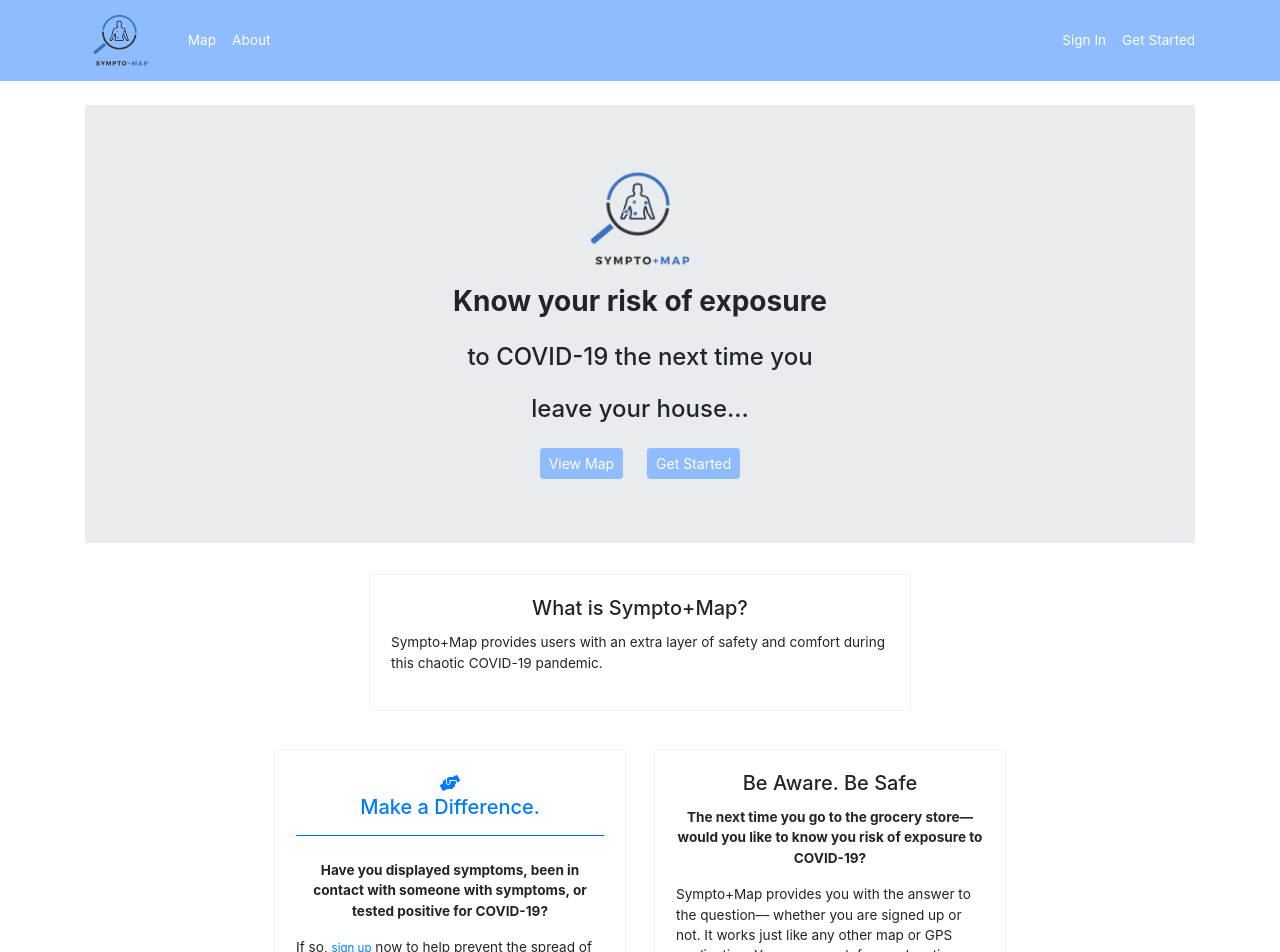
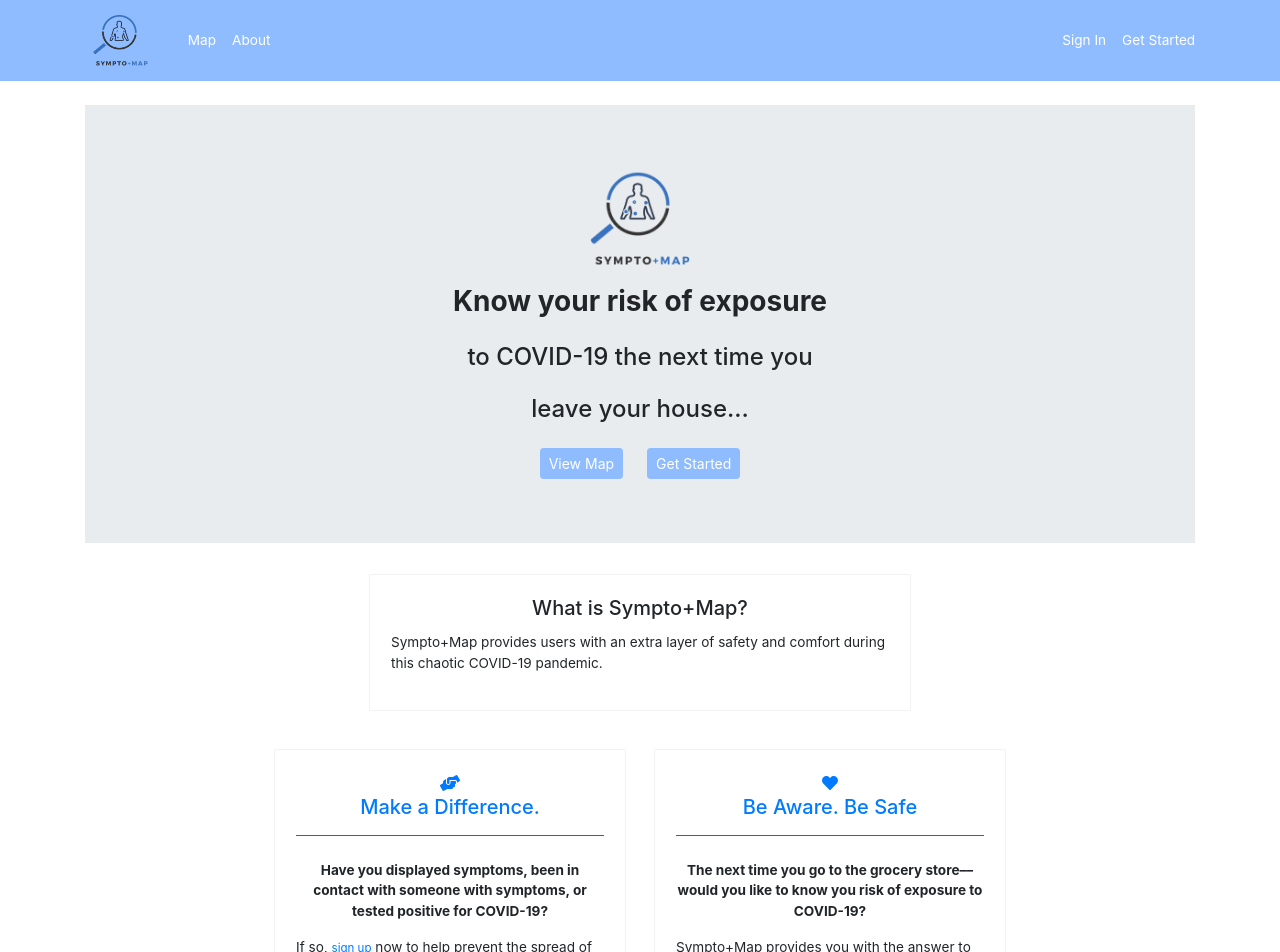
Before and after one commit to mitchellpottratz/find-covid, a React (Create React App) app in the folder frontend/: page / in a window 1280 px wide. Shown: the top 952 px of the page. Built offline with nearby package versions, Linux system fonts and the light colour scheme; no server answers; what google-maps-react would draw is missing.

Commit message:
added icon to be aware card

```diff
--- a/frontend/src/components/home/HomeContainer.js
+++ b/frontend/src/components/home/HomeContainer.js
@@ -7,7 +7,7 @@ import { Link } from "react-router-dom";
 
 // icons
 import { FontAwesomeIcon } from '@fortawesome/react-fontawesome';
-import { faHandsHelping } from "@fortawesome/free-solid-svg-icons";
+import { faHandsHelping, faHeart } from "@fortawesome/free-solid-svg-icons";
 
 
 class HomeContainer extends React.Component {
@@ -55,6 +55,7 @@ class HomeContainer extends React.Component {
 
         <Row className="py-4">
           <Col lg={2} md={1} sm={0}></Col>
+
           <Col lg={4} md={5} sm={12} className="mt-3">
             <Card className="h-100">
               <Card.Body>
@@ -81,10 +82,16 @@ class HomeContainer extends React.Component {
               </Card.Body>
             </Card>
           </Col>
+
           <Col lg={4} md={5} sm={12} className="mt-3">
             <Card className="h-100">
               <Card.Body>
-                <Card.Title className="text-center">Be Aware. Be Safe</Card.Title>
+                <div class="text-primary text-center pb-2">
+                  <FontAwesomeIcon icon={ faHeart } />
+                  <Card.Title className="text-center">Be Aware. Be Safe</Card.Title>
+                  <hr class="bg-primary"></hr>
+                </div>
+
                 <p className="text-center">
                   <strong>
                     The next time you go to the grocery store–– would you like to know you risk of exposure
@@ -103,6 +110,7 @@ class HomeContainer extends React.Component {
               </Card.Body>
             </Card>
           </Col>
+
           <Col lg={2} md={1} sm={0}></Col>
         </Row>
 
```
